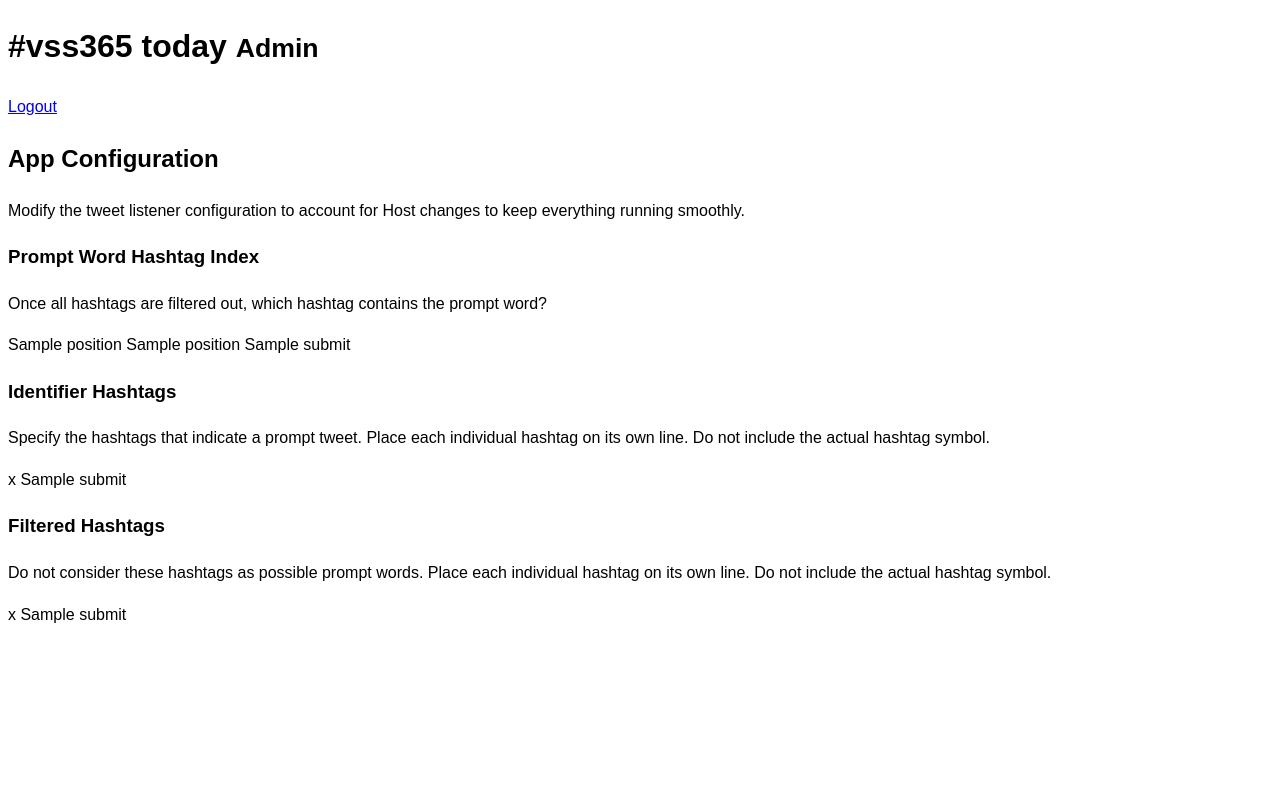
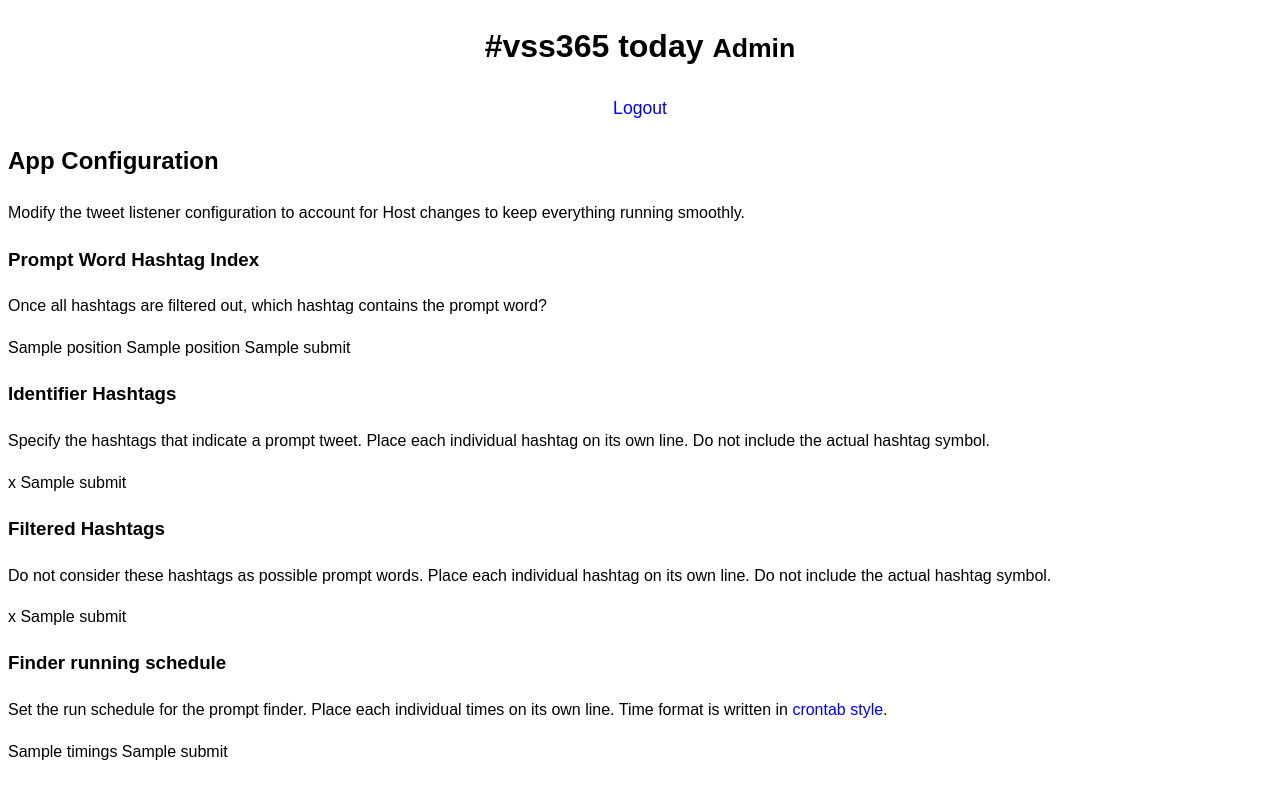
Before and after one commit to vss365today/admin, a Flask app: template src/templates/config/index.html in a window 1280 px wide. Run offline with Flask 2, Linux system fonts and the light colour scheme; the template is opened without the code that fills it: most values are stand-ins (such as "Sample title", 1, 10 or a date in 2020).

Commit message:
Impl setting finder schedule

```diff
--- a/src/blueprint/config.py
+++ b/src/blueprint/config.py
@@ -12,10 +12,12 @@ def save_json_config(config):
 def index():
     # Get the finder settings from the API
     finder_settings = api.get("settings")
+    finder_timings = api.get("settings", "timings")
     render_opts = {
         "form_prompt_position": forms.FormPromptPosition(),
         "form_identifier_hashtags": forms.FormIdentifierHashtags(),
         "form_filtered_hashtags": forms.FormFilteredHashtags(),
+        "form_finder_timings": forms.FormFinderTimings(),
         "finder_settings": finder_settings,
     }
 
@@ -27,6 +29,7 @@ def index():
     render_opts["form_filtered_hashtags"].hashtags.data = "\n".join(
         finder_settings["additionals"]
     )
+    render_opts["form_finder_timings"].timings.data = "\n".join(finder_timings)
     return render_template("config/index.html", **render_opts)
 
 
--- a/src/static/style.css
+++ b/src/static/style.css
@@ -9,3 +9,24 @@ body {
   font-size: 16px;
   line-height: 1.6;
 }
+
+a {
+  text-decoration: none;
+  color: blue;
+  border-bottom: 2px solid transparent;
+}
+a:active {
+a:hover,
+a:focus,
+  border-color: blue;
+}
+
+header {
+  text-align: center;
+}
+
+nav a {
+  margin-right: 0.5rem;
+  margin-left: 0.5rem;
+  font-size: 1.1rem;
+}
--- a/src/templates/config/index.html
+++ b/src/templates/config/index.html
@@ -22,5 +22,11 @@
   <p>Do not consider these hashtags as possible prompt words. Place each individual hashtag on its own line. Do not include the actual hashtag symbol.</p>
 
   {% include 'forms/filtered-hashtags.html' %}
+  {% include "partials/divider-dots.html" %}
+
+  <h3>Finder running schedule</h3>
+  <p>Set the run schedule for the prompt finder. Place each individual times on its own line. Time format is written in <a href="https://crontab.guru/">crontab style</a>.</p>
+  {% include 'forms/finder-timings.html' %}
+
 </section>
 {% endblock %}
--- /dev/null
+++ b/src/templates/forms/finder-timings.html
@@ -0,0 +1,5 @@
+<form method="POST" action="#">
+  {{ form_finder_timings.csrf_token }}
+  {{ form_finder_timings.timings() }}
+  {{ form_finder_timings.submit() }}
+</form>
```
Also changed, not shown: src/core/forms.py (+8 -0 lines).
